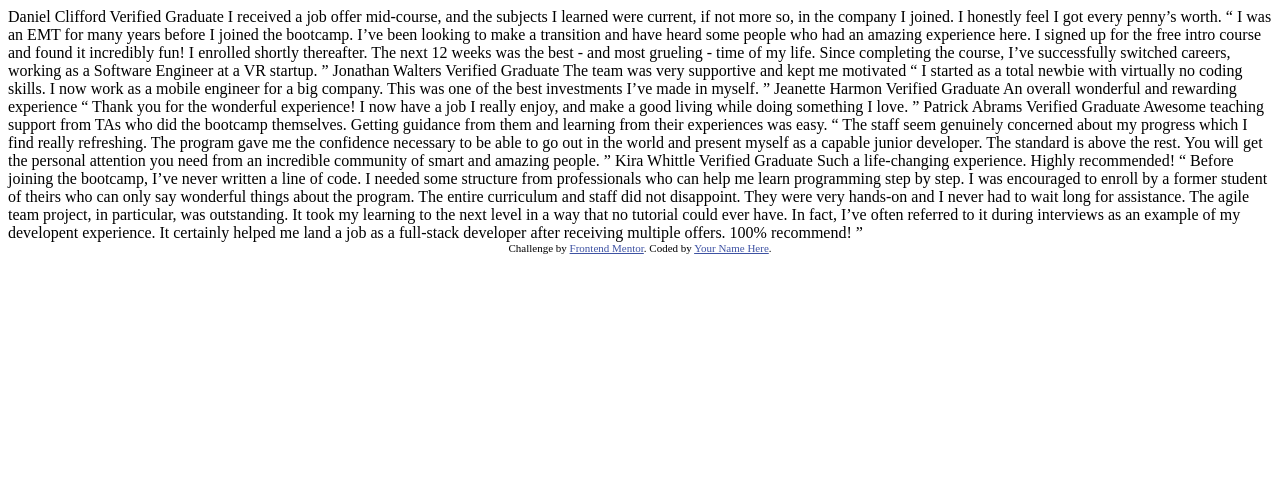
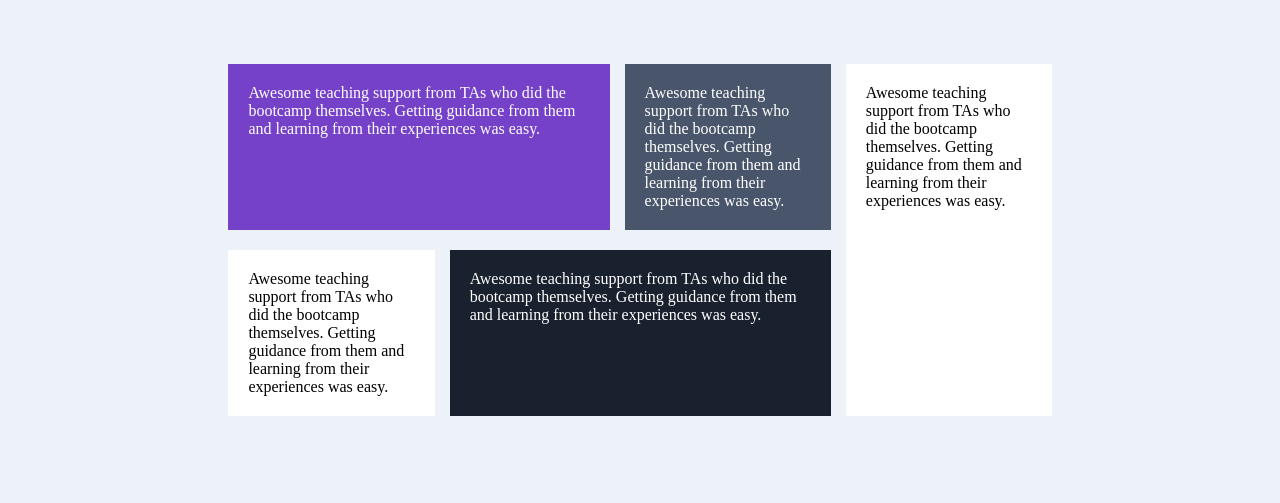
Before and after one commit to cnRachel/testimonial-grid, a plain HTML site: page index.html in a window 1280 px wide. Drawn offline with Linux system fonts and the light colour scheme.

Commit message:
finished layout

```diff
--- a/index.html
+++ b/index.html
@@ -6,7 +6,9 @@
 
   <link rel="icon" type="image/png" sizes="32x32" href="./images/favicon-32x32.png">
 
-  <title>Frontend Mentor | [Challenge Name Here]</title>
+  <title>Testimonial Challenege</title>
+
+  <link rel="stylesheet" href="style.css">
 
   <!-- Feel free to remove these styles or customise in your own stylesheet 👍 -->
   <style>
@@ -15,62 +17,41 @@
   </style>
 </head>
 <body>
-  Daniel Clifford
-  Verified Graduate
 
-  I received a job offer mid-course, and the subjects I learned were current, if not more so,
-  in the company I joined. I honestly feel I got every penny’s worth.
+  <div id="testimonial-grid-container">
+    <div id="main-left">
+      <div id="top">
+        <div id="testimonial-1" class="grid-item">
+          <p>
+            Awesome teaching support from TAs who did the bootcamp themselves. Getting guidance from them and learning from their experiences was easy.
+          </p>
+        </div>
+        <div id="testimonial-2" class="grid-item">
+          <p>
+            Awesome teaching support from TAs who did the bootcamp themselves. Getting guidance from them and learning from their experiences was easy.
+          </p>
+        </div>
+      </div>
+      <div id="bottom">
+        <div id="testimonial-3" class="grid-item">
+          <p>
+            Awesome teaching support from TAs who did the bootcamp themselves. Getting guidance from them and learning from their experiences was easy.
+          </p>
+        </div>
+        <div id="testimonial-4" class="grid-item">
+          <p>
+            Awesome teaching support from TAs who did the bootcamp themselves. Getting guidance from them and learning from their experiences was easy.
+          </p>
+        </div>
+      </div>
+    </div>
 
-  “ I was an EMT for many years before I joined the bootcamp. I’ve been looking to make a
-  transition and have heard some people who had an amazing experience here. I signed up
-  for the free intro course and found it incredibly fun! I enrolled shortly thereafter.
-  The next 12 weeks was the best - and most grueling - time of my life. Since completing
-  the course, I’ve successfully switched careers, working as a Software Engineer at a VR startup. ”
+    <div id="testimonial-5" class="grid-item">
+      Awesome teaching support from TAs who did the bootcamp themselves. Getting guidance from them and learning from their experiences was easy.
+    </div>
+</div>
 
-  Jonathan Walters
-  Verified Graduate
 
-  The team was very supportive and kept me motivated
 
-  “ I started as a total newbie with virtually no coding skills. I now work as a mobile engineer
-  for a big company. This was one of the best investments I’ve made in myself. ”
-
-  Jeanette Harmon
-  Verified Graduate
-
-  An overall wonderful and rewarding experience
-
-  “ Thank you for the wonderful experience! I now have a job I really enjoy, and make a good living
-  while doing something I love. ”
-
-  Patrick Abrams
-  Verified Graduate
-
-  Awesome teaching support from TAs who did the bootcamp themselves. Getting guidance from them and
-  learning from their experiences was easy.
-
-  “ The staff seem genuinely concerned about my progress which I find really refreshing. The program
-  gave me the confidence necessary to be able to go out in the world and present myself as a capable
-  junior developer. The standard is above the rest. You will get the personal attention you need from
-  an incredible community of smart and amazing people. ”
-
-  Kira Whittle
-  Verified Graduate
-
-  Such a life-changing experience. Highly recommended!
-
-  “ Before joining the bootcamp, I’ve never written a line of code. I needed some structure from
-  professionals who can help me learn programming step by step. I was encouraged to enroll by a former
-  student of theirs who can only say wonderful things about the program. The entire curriculum and staff
-  did not disappoint. They were very hands-on and I never had to wait long for assistance. The agile team
-  project, in particular, was outstanding. It took my learning to the next level in a way that no tutorial
-  could ever have. In fact, I’ve often referred to it during interviews as an example of my developent
-  experience. It certainly helped me land a job as a full-stack developer after receiving multiple offers.
-  100% recommend! ”
-
-  <div class="attribution">
-    Challenge by <a href="https://www.frontendmentor.io?ref=challenge" target="_blank">Frontend Mentor</a>.
-    Coded by <a href="#">Your Name Here</a>.
-  </div>
 </body>
 </html>
--- /dev/null
+++ b/style.css
@@ -0,0 +1,96 @@
+* {
+    box-sizing: border-box;
+    margin: 0;
+    padding: 0;
+}
+
+body {
+    background-color: #ecf2f8;
+}
+
+#testimonial-grid-container {
+    padding: 5% 3%;
+}
+
+#testimonial-1 {
+    background-color: #7541c8;
+    color: #ffff;
+}
+
+#testimonial-2 {
+    background-color: #48556a;
+    color: #ffff;
+
+}
+
+#testimonial-3 {
+    background-color: #ffffff;
+}
+
+#testimonial-4 {
+    background-color: #19212e;
+    color: #ffff;
+
+
+}
+
+#testimonial-5 {
+    background-color: #ffffff;
+}
+
+.grid-item {
+    margin-bottom: 20px;
+    padding: 20px;
+}
+
+@media (min-width: 576px) {
+    #testimonial-grid-container {
+        display: flex;
+        max-width: 900px;
+        margin: 0 auto;
+    }
+
+    #testimonial-5 {
+        flex-basis: 25%;
+    }
+
+    #main-left {
+        display: flex;
+        flex-direction: column;
+        flex-basis: 75%;
+    }
+
+    #main-left .grid-item {
+        margin-right: 15px;
+    }
+
+    #top {
+        display: flex;
+        flex-basis: 50%;
+    }
+
+    #bottom {
+        display: flex;
+        flex-basis: 50%;
+
+    }
+
+    #testimonial-1 {
+        flex-basis: 65%;
+    }
+
+    #testimonial-2 {
+        flex-basis: 35%;
+
+    }
+
+    #testimonial-3 {
+        flex-basis: 35%;
+
+    }
+
+    #testimonial-4 {
+        flex-basis: 65%;
+
+    }
+}
```
Also changed, not shown: placeholder.txt (added), 1 other file.
